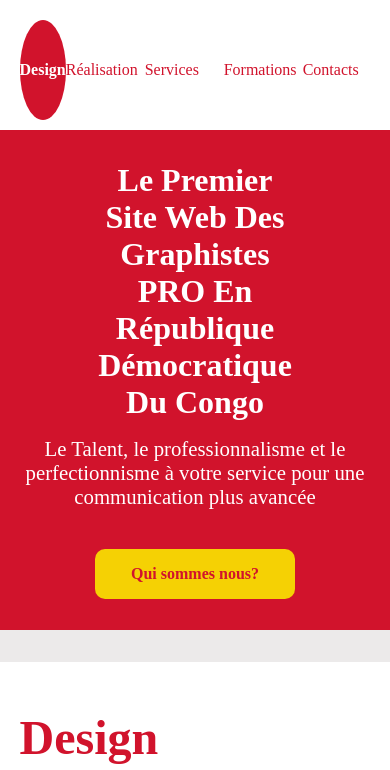
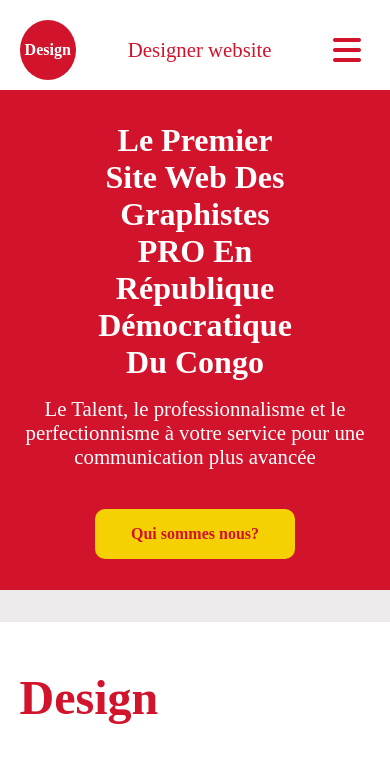
Before and after one commit to seleshabani/html_Templates, a plain HTML site: page 2022/designer/index.html in a window 390 px wide. Shown: the top 770 px of the page. Drawn offline with Linux system fonts and the light colour scheme.

Commit message:
mobile header

```diff
--- /dev/null
+++ b/2022/designer/css/mobile.css
@@ -0,0 +1,31 @@
+@media(max-width:800px) {
+    header .section-content .logo {
+        width: 60px;
+        height: 60px;
+    }
+    header .section-content .nav {
+        display: none;
+    }
+    header .section-content .mobile_nav_title {
+        display: flex;
+        justify-content: center;
+        align-items: center;
+        align-content: center;
+        width: 75%;
+        /* border: solid red; */
+    }
+    header .section-content .mobile_nav_title a {
+        color: var(--mainColorTheme);
+        font-size: 1.3rem;
+    }
+    header .section-content .mobile_menu_handler {
+        display: flex;
+        justify-content: center;
+        align-items: center;
+        align-content: center;
+        width: 50px;
+        font-size: 2rem;
+        cursor: pointer;
+        color: var(--mainColorTheme);
+    }
+}
--- a/2022/designer/css/style.css
+++ b/2022/designer/css/style.css
@@ -400,3 +400,14 @@ footer {
     align-items: center;
     justify-content: center;
 }
+
+
+/* desactivation */
+
+header .section-content .mobile_nav_title {
+    display: none;
+}
+
+header .section-content .mobile_menu_handler {
+    display: none;
+}
--- a/2022/designer/index.html
+++ b/2022/designer/index.html
@@ -6,6 +6,7 @@
     <meta http-equiv="X-UA-Compatible" content="IE=edge">
     <meta name="viewport" content="width=device-width, initial-scale=1.0">
     <link rel="stylesheet" href="css/style.css">
+    <link rel="stylesheet" href="css/mobile.css">
     <link rel="stylesheet" href="https://cdnjs.cloudflare.com/ajax/libs/font-awesome/6.1.1/css/all.min.css">
     <title>Art Design</title>
 </head>
@@ -15,6 +16,9 @@
         <div class="section-content">
             <div class="logo">
                 <a href="">Design</a>
+            </div>
+            <div class="mobile_nav_title">
+                <a href="">Designer website</a>
             </div>
             <ul class="nav">
                 <li class="nav-item">
@@ -30,6 +34,9 @@
                     <a href="">Contacts</a>
                 </li>
             </ul>
+            <div class="mobile_menu_handler">
+                <i class="fa-solid fa-bars"></i>
+            </div>
         </div>
     </header>
     <section class="section-about-team">
```
